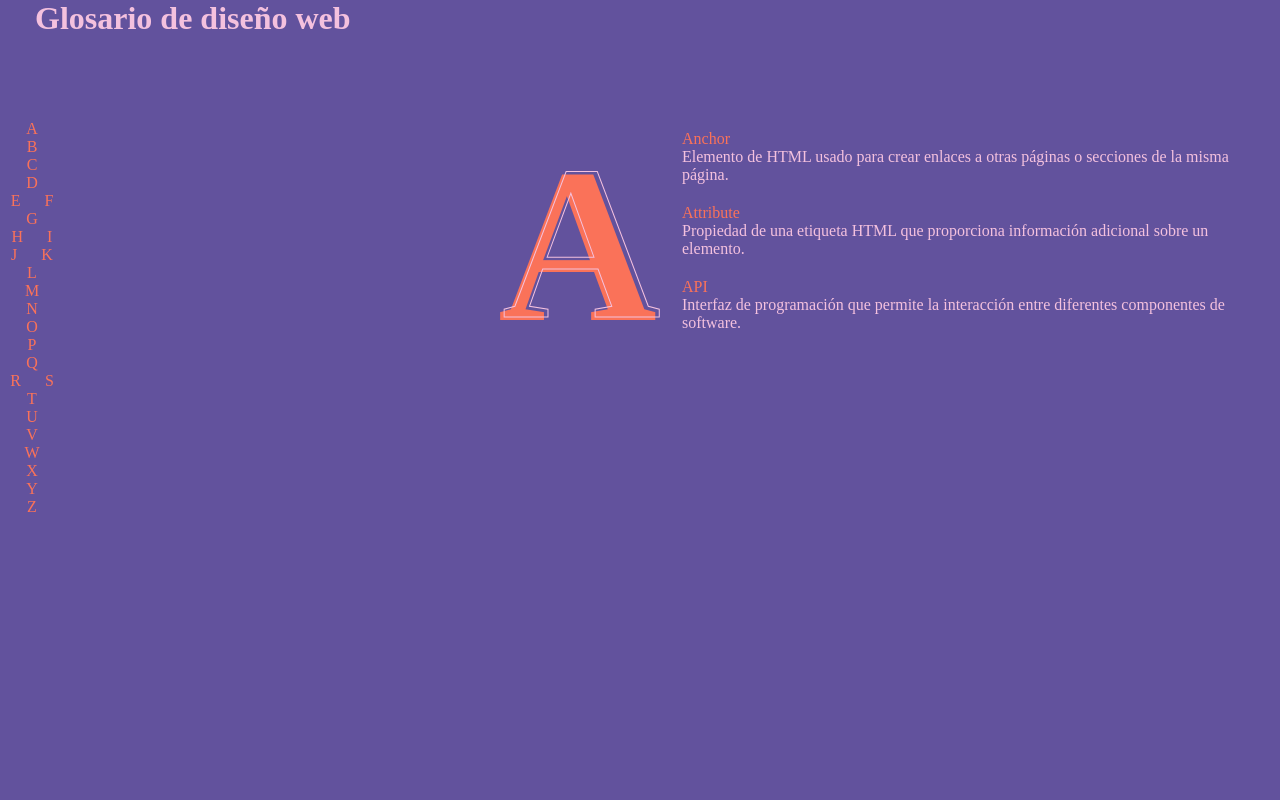
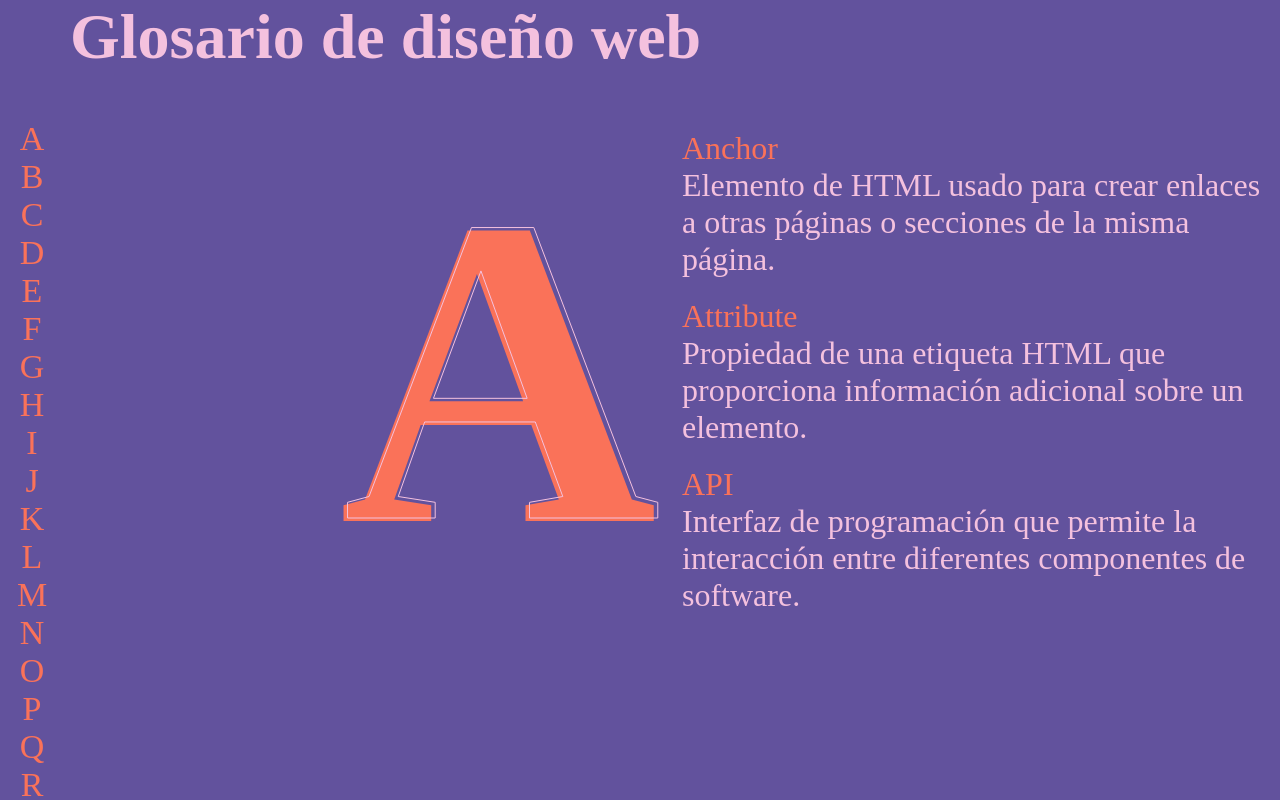
Before and after one commit to mexavictoriab/proyecto-glosario, a plain HTML site: page index.html in a window 1280 px wide. Drawn offline with Linux system fonts and the light colour scheme; a script that the page names is missing.

Commit message:
ajuste de tamaño de fuente en hoja de estilos

```diff
--- a/style.css
+++ b/style.css
@@ -21,11 +21,12 @@ body{
 
 .encabezado{
     height: 15dvh;
-    padding-left: 35px;
+    padding-left: 70px;
 }
 
 .encabezado h1{
     color: var(--complementario);
+    font-size: 64px;
 }
 
 .contenido{
@@ -48,6 +49,7 @@ body{
 .barra-navegacion ul li {
     display: inline-block;
     margin: 0 10px;
+    font-size: 34px;
 }
 
 .barra-navegacion ul li a{
@@ -91,7 +93,7 @@ body{
 
 .letra-adelante, .letra-atras{
     font-weight: bold;
-    font-size: 220px;
+    font-size: 440px;
     text-align: right;
     width: 100%;
     padding-right: 15px;
@@ -99,6 +101,7 @@ body{
 
 .palabras{
     padding: 10px;
+    font-size: 32px;
 }
 
 .palabra p:nth-child(1) {
```
